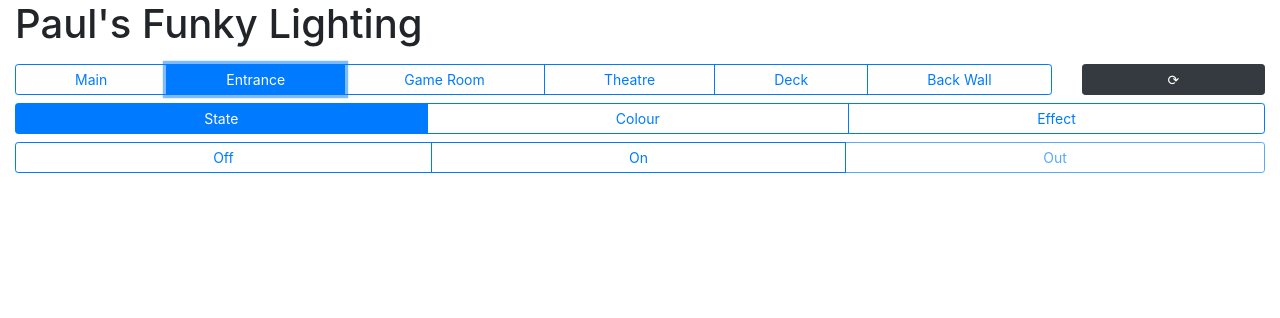
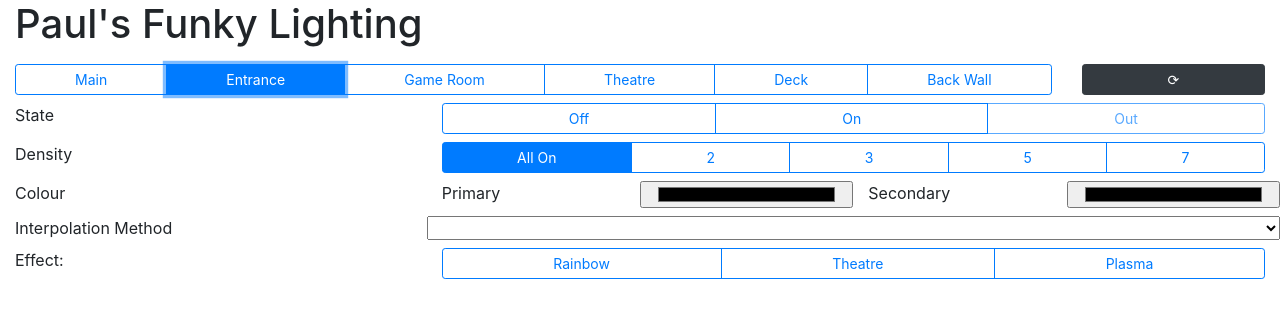
Before and after one commit to PaulMurrayCbr/decklighting, an Angular app in the folder ng/: page / in a window 1280 px wide. Both pictures are taken after a click on the button "Entrance". Shown: the top 318 px of the page. Built offline with nearby package versions, Linux system fonts and the light colour scheme; no server answers.

Commit message:
reorganise the angular

```diff
--- a/ng/src/app/app.component.html
+++ b/ng/src/app/app.component.html
@@ -17,10 +17,8 @@
 				(click)="tab = 4" [ngClass]="{active: tab==4}">Deck</button>
 			<button type="button" class="btn btn-sm btn-outline-primary"
 				(click)="tab = 5" [ngClass]="{active: tab==5}">Back Wall</button>
-		</span>
-		<span class="btn-group col-2">
-			<button type="button" class="btn btn-sm btn-dark"
-				(click)="refresh()">&#x27f3;</button>
+		</span> <span class="btn-group col-2">
+			<button type="button" class="btn btn-sm btn-dark" (click)="refresh()">&#x27f3;</button>
 		</span>
 	</div>
 
@@ -28,7 +26,8 @@
 		<div class="row">
 			<span class="btn-group col-12">
 				<button type="button" class="btn btn-primary col-12"
-					(click)="allOff()" [ngClass]="{active: data.master.status=='off'}">All Off</button>
+					(click)="allOff()" [ngClass]="{active: data.master.status=='off'}">All
+					Off</button>
 			</span>
 		</div>
 		<div class="row">
@@ -63,98 +62,91 @@
 		</div>
 
 		<div class="row">
-			<span class="col-4">Entrance</span>
-			<span class="btn-group col-8">
-				<button type="button" class="btn btn-sm btn-outline-primary" (click)="off(1)" [ngClass]="{active: isOff(1)}">Off</button>
-				<button type="button" class="btn btn-sm btn-outline-primary" (click)="on(1)" [ngClass]="{active: isOn(1)}">On</button>
-				<button type="button" class="btn btn-sm btn-outline-primary disabled" (click)="out(1)" [ngClass]="{active: isOut(1)}">Out</button>
+			<span class="col-4">Entrance</span> <span class="btn-group col-8">
+				<button type="button" class="btn btn-sm btn-outline-primary"
+					(click)="off(1)" [ngClass]="{active: isOff(1)}">Off</button>
+				<button type="button" class="btn btn-sm btn-outline-primary"
+					(click)="on(1)" [ngClass]="{active: isOn(1)}">On</button>
+				<button type="button"
+					class="btn btn-sm btn-outline-primary disabled" (click)="out(1)"
+					[ngClass]="{active: isOut(1)}">Out</button>
 			</span>
 		</div>
 		<div class="row">
-			<span class="col-4">Game Room</span>
-			<span class="btn-group col-8">
-				<button type="button" class="btn btn-sm btn-outline-primary" (click)="off(2)" [ngClass]="{active: isOff(2)}">Off</button>
-				<button type="button" class="btn btn-sm btn-outline-primary" (click)="on(2)" [ngClass]="{active: isOn(2)}">On</button>
-				<button type="button" class="btn btn-sm btn-outline-primary" (click)="out(2)" [ngClass]="{active: isOut(2)}">Out</button>
+			<span class="col-4">Game Room</span> <span class="btn-group col-8">
+				<button type="button" class="btn btn-sm btn-outline-primary"
+					(click)="off(2)" [ngClass]="{active: isOff(2)}">Off</button>
+				<button type="button" class="btn btn-sm btn-outline-primary"
+					(click)="on(2)" [ngClass]="{active: isOn(2)}">On</button>
+				<button type="button" class="btn btn-sm btn-outline-primary"
+					(click)="out(2)" [ngClass]="{active: isOut(2)}">Out</button>
 			</span>
 		</div>
 		<div class="row">
-			<span class="col-4">Theatre</span>
-			<span class="btn-group col-8">
-				<button type="button" class="btn btn-sm btn-outline-primary" (click)="off(3)" [ngClass]="{active: isOff(3)}">Off</button>
-				<button type="button" class="btn btn-sm btn-outline-primary" (click)="on(3)" [ngClass]="{active: isOn(3)}">On</button>
-				<button type="button" class="btn btn-sm btn-outline-primary" (click)="out(3)" [ngClass]="{active: isOut(3)}">Out</button>
+			<span class="col-4">Theatre</span> <span class="btn-group col-8">
+				<button type="button" class="btn btn-sm btn-outline-primary"
+					(click)="off(3)" [ngClass]="{active: isOff(3)}">Off</button>
+				<button type="button" class="btn btn-sm btn-outline-primary"
+					(click)="on(3)" [ngClass]="{active: isOn(3)}">On</button>
+				<button type="button" class="btn btn-sm btn-outline-primary"
+					(click)="out(3)" [ngClass]="{active: isOut(3)}">Out</button>
 			</span>
 		</div>
 		<div class="row">
-			<span class="col-4">Deck</span>
-			<span class="btn-group col-8">
-				<button type="button" class="btn btn-sm btn-outline-primary" (click)="off(4)" [ngClass]="{active: isOff(4)}">Off</button>
-				<button type="button" class="btn btn-sm btn-outline-primary" (click)="on(4)" [ngClass]="{active: isOn(4)}">On</button>
-				<button type="button" class="btn btn-sm btn-outline-primary" (click)="out(4)" [ngClass]="{active: isOut(4)}">Out</button>
+			<span class="col-4">Deck</span> <span class="btn-group col-8">
+				<button type="button" class="btn btn-sm btn-outline-primary"
+					(click)="off(4)" [ngClass]="{active: isOff(4)}">Off</button>
+				<button type="button" class="btn btn-sm btn-outline-primary"
+					(click)="on(4)" [ngClass]="{active: isOn(4)}">On</button>
+				<button type="button" class="btn btn-sm btn-outline-primary"
+					(click)="out(4)" [ngClass]="{active: isOut(4)}">Out</button>
 			</span>
 		</div>
 		<div class="row">
-			<span class="col-4">Back Wall</span>
-			<span class="btn-group col-8">
-				<button type="button" class="btn btn-sm btn-outline-primary" (click)="off(5)" [ngClass]="{active: isOff(5)}">Off</button>
-				<button type="button" class="btn btn-sm btn-outline-primary" (click)="on(5)" [ngClass]="{active: isOn(5)}">On</button>
-				<button type="button" class="btn btn-sm btn-outline-primary" (click)="out(5)" [ngClass]="{active: isOut(5)}">Out</button>
+			<span class="col-4">Back Wall</span> <span class="btn-group col-8">
+				<button type="button" class="btn btn-sm btn-outline-primary"
+					(click)="off(5)" [ngClass]="{active: isOff(5)}">Off</button>
+				<button type="button" class="btn btn-sm btn-outline-primary"
+					(click)="on(5)" [ngClass]="{active: isOn(5)}">On</button>
+				<button type="button" class="btn btn-sm btn-outline-primary"
+					(click)="out(5)" [ngClass]="{active: isOut(5)}">Out</button>
 			</span>
 		</div>
 		<pre>{{data.master | json}}</pre>
 	</div>
 
 	<div *ngIf="tab!=0">
+
+	<!--
 		<div class="row">
 			<span class="btn-group col-12">
-				<button type="button" class="btn btn-sm btn-outline-primary" (click)="roomTab='state'" [ngClass]="{active: roomTab=='state'}">State</button>
-				<button type="button" class="btn btn-sm btn-outline-primary" (click)="roomTab='colour'" [ngClass]="{active: roomTab=='colour'}">Colour</button>
-				<button type="button" class="btn btn-sm btn-outline-primary" (click)="roomTab='effect'" [ngClass]="{active: roomTab=='effect'}">Effect</button>
+				<button type="button" class="btn btn-sm btn-outline-primary"
+					(click)="roomTab='state'" [ngClass]="{active: roomTab=='state'}">State</button>
+				<button type="button" class="btn btn-sm btn-outline-primary"
+					(click)="roomTab='colour'" [ngClass]="{active: roomTab=='colour'}">Colour</button>
+				<button type="button" class="btn btn-sm btn-outline-primary"
+					(click)="roomTab='effect'" [ngClass]="{active: roomTab=='effect'}">Effect</button>
 			</span>
 		</div>
+		-->
 
-		<div *ngIf="roomTab=='state'">
+		<!-- <div *ngIf="roomTab=='state'"> -->
 			<div class="row">
-			<span class="btn-group col-12">
-				<button type="button" class="btn btn-sm btn-outline-primary" (click)="off(tab)" [ngClass]="{active: isOff(tab)}">Off</button>
-				<button type="button" class="btn btn-sm btn-outline-primary" (click)="on(tab)" [ngClass]="{active: isOn(tab)}">On</button>
-				<button type="button" class="btn btn-sm btn-outline-primary" (click)="out(tab)" [ngClass]="{active: isOut(tab), disabled:tab==1}">Out</button>
+				<span class="col-4">State</span> <span class="btn-group col-8">
+					<button type="button" class="btn btn-sm btn-outline-primary"
+						(click)="off(tab)" [ngClass]="{active: isOff(tab)}">Off</button>
+					<button type="button" class="btn btn-sm btn-outline-primary"
+						(click)="on(tab)" [ngClass]="{active: isOn(tab)}">On</button>
+					<button type="button" class="btn btn-sm btn-outline-primary"
+						(click)="out(tab)"
+						[ngClass]="{active: isOut(tab), disabled:tab==1}">Out</button>
 				</span>
 			</div>
-		</div>
-
-		<div *ngIf="roomTab=='colour'">
 			<div class="row">
-			<span class="col-4">Primary Colour</span>
-			<input (change)="c1change()" class="col-2" type="color" [(ngModel)]="data.room[tab].c1">
-			<span class="col-4">Secondary Colour</span>
-			<input (change)="c2change()" class="col-2" type="color" [(ngModel)]="data.room[tab].c2">
-		</div>
-		<div class="row">
-			<span class="col-4">Interpolation Method</span>
-
-  <select (change)="interpSelectChange()" name="interpSelect" class="col-8" [(ngModel)]="data.room[tab].interp">
-  	<option value="linear">Cross-fade</option>
-  	<option value="huenear">Nearest</option>
-  	<option value="huefar" selected="yes">Furthest</option>
-  	<option value="huerbow">Rainbow</option>
-  	<option value="huexrbow">Antirainbow</option>
-  	<option value="hueup">ROYGBIV</option>
-  	<option value="huedown">VIBGYOR</option>
-  </select>
-
-
-
-		</div>
-
-
-		<div class="row">
-		    <span class="col-4">Density</span>
-
-			<span class="btn-group col-8">
+				<span class="col-4">Density</span> <span class="btn-group col-8">
 					<button type="button" class="btn btn-sm btn-outline-primary"
-					(click)="density(1)" [ngClass]="{active: isDensity(1)}">All On</button>
+						(click)="density(1)" [ngClass]="{active: isDensity(1)}">All
+						On</button>
 					<button type="button" class="btn btn-sm btn-outline-primary"
 						(click)="density(2)" [ngClass]="{active: isDensity(2)}">2</button>
 					<button type="button" class="btn btn-sm btn-outline-primary"
@@ -166,19 +158,45 @@
 				</span>
 
 			</div>
+		<!--</div>-->
 
-		<div *ngIf="roomTab=='effect'">
+		<!--<div *ngIf="roomTab=='colour'">-->
 			<div class="row">
-			<span class="btn-group col-12">
-				<button type="button" class="btn btn-sm btn-outline-primary" (click)="effect('rainbow')" [ngClass]="{active: data.room[tab].effect=='rainbow'}">Rainbow</button>
-				<button type="button" class="btn btn-sm btn-outline-primary" (click)="effect('theatre')" [ngClass]="{active: data.room[tab].effect=='theatre'}">Theatre</button>
-				<button type="button" class="btn btn-sm btn-outline-primary" (click)="effect('plasma')" [ngClass]="{active: data.room[tab].effect=='plasma'}">Plasma</button>
+				<span class="col-4">Colour</span>
+  				    <span class="col-2">Primary</span>
+				    <input (change)="c1change()" class="col-2" type="color" [(ngModel)]="data.room[tab].c1">
+				    <span class="col-2">Secondary</span>
+				    <input (change)="c2change()" class="col-2" type="color" [(ngModel)]="data.room[tab].c2">
+			</div>
+			<div class="row">
+				<span class="col-4">Interpolation Method</span> <select
+					(change)="interpSelectChange()" name="interpSelect" class="col-8"
+					[(ngModel)]="data.room[tab].interp">
+					<option value="linear">Cross-fade</option>
+					<option value="huenear">Nearest</option>
+					<option value="huefar">Furthest</option>
+					<option value="huerbow">Rainbow</option>
+					<option value="huexrbow">Antirainbow</option>
+					<option value="hueup">ROYGBIV</option>
+					<option value="huedown">VIBGYOR</option>
+				</select>
+			</div>
+		<!--</div>-->
+		<!--<div *ngIf="roomTab=='effect'">-->
+			<div class="row">
+				<span class="col-4">Effect:</span>
+				<span class="btn-group col-8">
+					<button type="button" class="btn btn-sm btn-outline-primary"
+						(click)="effect('rainbow')"
+						[ngClass]="{active: data.room[tab].effect=='rainbow'}">Rainbow</button>
+					<button type="button" class="btn btn-sm btn-outline-primary"
+						(click)="effect('theatre')"
+						[ngClass]="{active: data.room[tab].effect=='theatre'}">Theatre</button>
+					<button type="button" class="btn btn-sm btn-outline-primary"
+						(click)="effect('plasma')"
+						[ngClass]="{active: data.room[tab].effect=='plasma'}">Plasma</button>
 				</span>
 			</div>
-		</div>
-
-
-		<pre>{{data.room[tab] | json}}</pre>
-	</div>
+		<!--</div>-->
 
 	</div>
```
Lines whose indentation alone changed are shown as unchanged.
